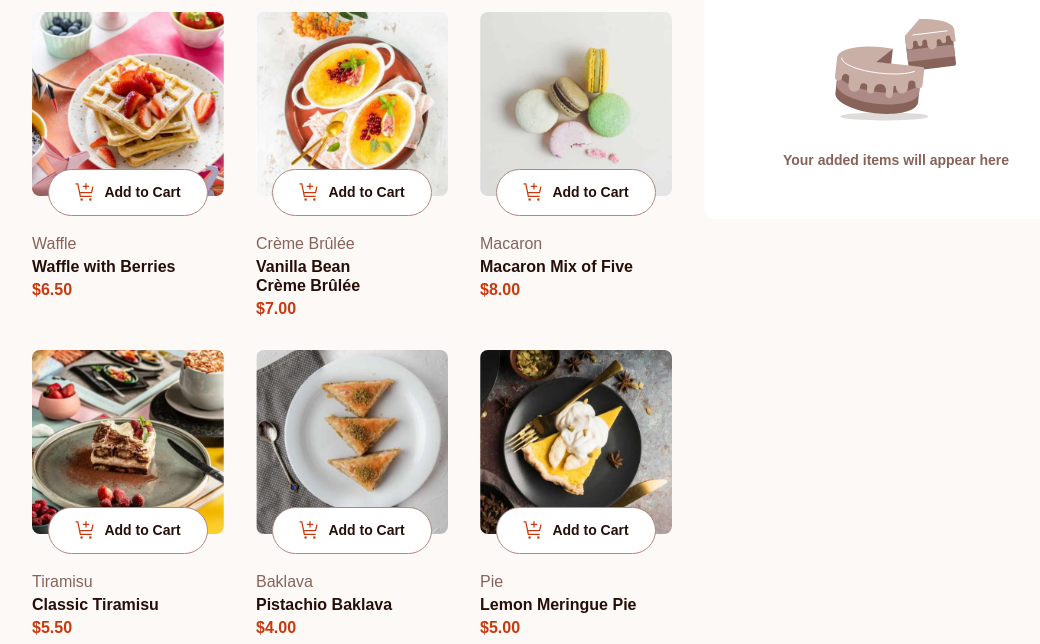
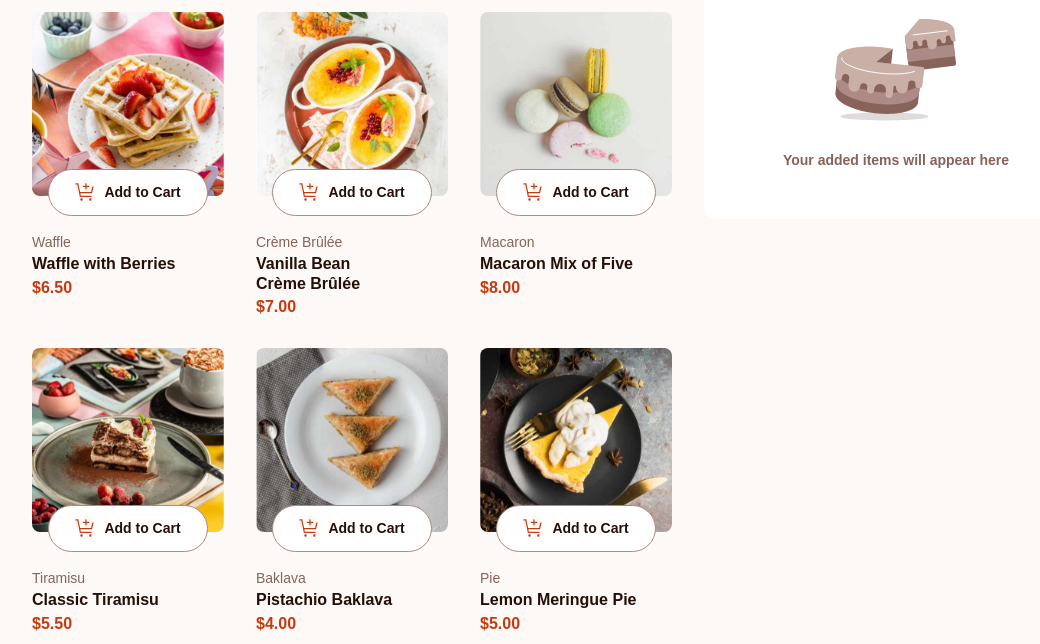
Before and after one commit to mkboris/Product-list-with-cart, a plain HTML site: page index.html in a window 1280 px wide. Shown: the part 156-800 px from the top of the page, without its empty margins (80-1120 px from the left). Drawn offline with Linux system fonts and the light colour scheme.

Commit message:
modified

```diff
--- a/style.css
+++ b/style.css
@@ -324,7 +324,7 @@ body {
 
 .desserts__category {
   font-weight: var(--fw-sm);
-  font-size: var(--fw-sm);
+  font-size: var(--text-sm);
   line-height: var(--lh-sm);
   color: var(--rose-500);
 }
```
